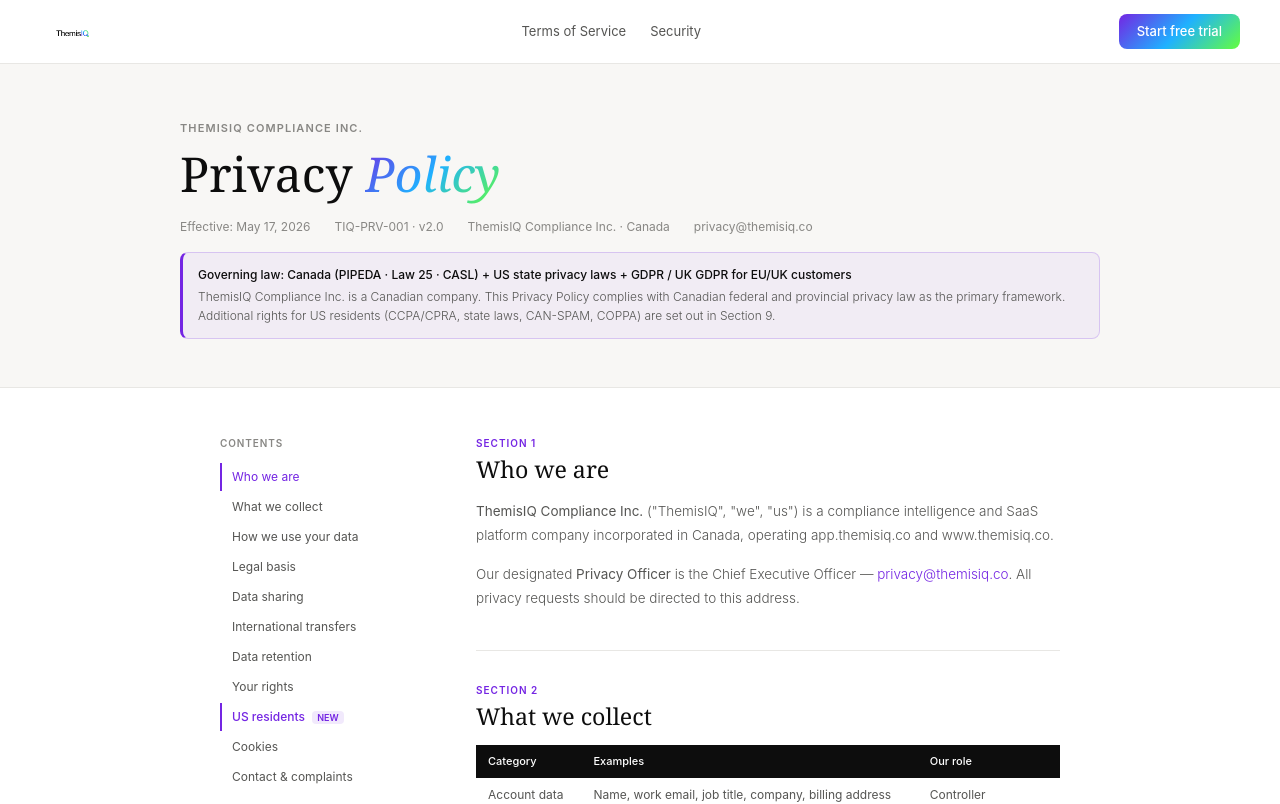
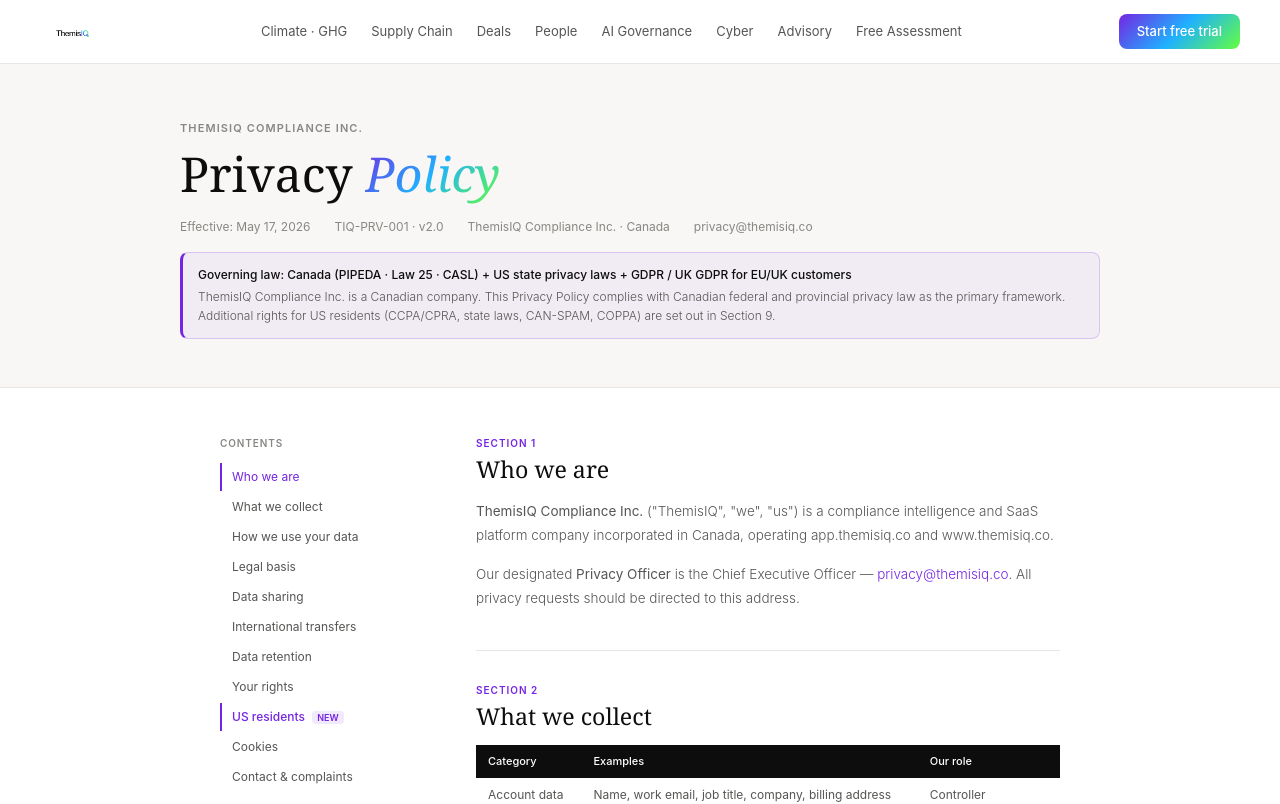
Before and after one commit to themisiqco/themisiq, a Next.js app: page /privacy in a window 1280 px wide. Shown: the top 804 px of the page. Built offline with nearby package versions, Linux system fonts and the light colour scheme.

Commit message:
Update nav on all pages

```diff
--- a/app/advisory/page.tsx
+++ b/app/advisory/page.tsx
@@ -11,8 +11,13 @@
         </a>
         <div style={{ display: 'flex', alignItems: 'center', gap: '2rem' }}>
           <a href="/climate-ghg" style={navLink}>Climate · GHG</a>
+          <a href="/supply-chain" style={navLink}>Supply Chain</a>
+          <a href="/deals" style={navLink}>Deals</a>
+          <a href="/people" style={navLink}>People</a>
+          <a href="/ai-governance" style={navLink}>AI Governance</a>
+          <a href="/cyber" style={navLink}>Cyber</a>
+          <a href="/advisory" style={navLink}>Advisory</a>
           <a href="/assess" style={navLink}>Free Assessment</a>
-        </div>
         <a href="/assess" style={btnGrad}>Start free trial</a>
       </nav>
 
--- a/app/ai-governance/page.tsx
+++ b/app/ai-governance/page.tsx
@@ -11,6 +11,11 @@
         </a>
         <div style={{ display: 'flex', alignItems: 'center', gap: '2rem' }}>
           <a href="/climate-ghg" style={navLink}>Climate · GHG</a>
+          <a href="/supply-chain" style={navLink}>Supply Chain</a>
+          <a href="/deals" style={navLink}>Deals</a>
+          <a href="/people" style={navLink}>People</a>
+          <a href="/ai-governance" style={navLink}>AI Governance</a>
+          <a href="/cyber" style={navLink}>Cyber</a>
           <a href="/advisory" style={navLink}>Advisory</a>
           <a href="/assess" style={navLink}>Free Assessment</a>
         </div>
--- a/app/climate-ghg/page.tsx
+++ b/app/climate-ghg/page.tsx
@@ -10,7 +10,12 @@
           <img src="/logo.png" alt="ThemisIQ" style={{ height: 36, width: 'auto', mixBlendMode: 'multiply' }} />
         </a>
         <div style={{ display: 'flex', alignItems: 'center', gap: '2rem' }}>
-          <a href="/climate-risk" style={navLink}>Climate · Risk</a>
+          <a href="/climate-ghg" style={navLink}>Climate · GHG</a>
+          <a href="/supply-chain" style={navLink}>Supply Chain</a>
+          <a href="/deals" style={navLink}>Deals</a>
+          <a href="/people" style={navLink}>People</a>
+          <a href="/ai-governance" style={navLink}>AI Governance</a>
+          <a href="/cyber" style={navLink}>Cyber</a>
           <a href="/advisory" style={navLink}>Advisory</a>
           <a href="/assess" style={navLink}>Free Assessment</a>
         </div>
--- a/app/cyber/page.tsx
+++ b/app/cyber/page.tsx
@@ -11,6 +11,11 @@
         </a>
         <div style={{ display: 'flex', alignItems: 'center', gap: '2rem' }}>
           <a href="/climate-ghg" style={navLink}>Climate · GHG</a>
+          <a href="/supply-chain" style={navLink}>Supply Chain</a>
+          <a href="/deals" style={navLink}>Deals</a>
+          <a href="/people" style={navLink}>People</a>
+          <a href="/ai-governance" style={navLink}>AI Governance</a>
+          <a href="/cyber" style={navLink}>Cyber</a>
           <a href="/advisory" style={navLink}>Advisory</a>
           <a href="/assess" style={navLink}>Free Assessment</a>
         </div>
--- a/app/deals/page.tsx
+++ b/app/deals/page.tsx
@@ -11,6 +11,11 @@
         </a>
         <div style={{ display: 'flex', alignItems: 'center', gap: '2rem' }}>
           <a href="/climate-ghg" style={navLink}>Climate · GHG</a>
+          <a href="/supply-chain" style={navLink}>Supply Chain</a>
+          <a href="/deals" style={navLink}>Deals</a>
+          <a href="/people" style={navLink}>People</a>
+          <a href="/ai-governance" style={navLink}>AI Governance</a>
+          <a href="/cyber" style={navLink}>Cyber</a>
           <a href="/advisory" style={navLink}>Advisory</a>
           <a href="/assess" style={navLink}>Free Assessment</a>
         </div>
--- a/app/people/page.tsx
+++ b/app/people/page.tsx
@@ -11,6 +11,11 @@
         </a>
         <div style={{ display: 'flex', alignItems: 'center', gap: '2rem' }}>
           <a href="/climate-ghg" style={navLink}>Climate · GHG</a>
+          <a href="/supply-chain" style={navLink}>Supply Chain</a>
+          <a href="/deals" style={navLink}>Deals</a>
+          <a href="/people" style={navLink}>People</a>
+          <a href="/ai-governance" style={navLink}>AI Governance</a>
+          <a href="/cyber" style={navLink}>Cyber</a>
           <a href="/advisory" style={navLink}>Advisory</a>
           <a href="/assess" style={navLink}>Free Assessment</a>
         </div>
--- a/app/privacy/page.tsx
+++ b/app/privacy/page.tsx
@@ -28,8 +28,14 @@
           <img src="/logo.png" alt="ThemisIQ" style={{ height: 36, width: 'auto', mixBlendMode: 'multiply' }} />
         </a>
         <div style={{ display: 'flex', gap: '1.5rem' }}>
-          <a href="/terms" style={navLink}>Terms of Service</a>
-          <a href="/security" style={navLink}>Security</a>
+          <a href="/climate-ghg" style={navLink}>Climate · GHG</a>
+          <a href="/supply-chain" style={navLink}>Supply Chain</a>
+          <a href="/deals" style={navLink}>Deals</a>
+          <a href="/people" style={navLink}>People</a>
+          <a href="/ai-governance" style={navLink}>AI Governance</a>
+          <a href="/cyber" style={navLink}>Cyber</a>
+          <a href="/advisory" style={navLink}>Advisory</a>
+          <a href="/assess" style={navLink}>Free Assessment</a>
         </div>
         <a href="/assess" style={btnGrad}>Start free trial</a>
       </nav>
--- a/app/security/page.tsx
+++ b/app/security/page.tsx
@@ -10,9 +10,14 @@
           <img src="/logo.png" alt="ThemisIQ" style={{ height: 36, width: 'auto', mixBlendMode: 'multiply' }} />
         </a>
         <div style={{ display: 'flex', gap: '1.5rem' }}>
-          <a href="/privacy" style={navLink}>Privacy Policy</a>
-          <a href="/terms" style={navLink}>Terms of Service</a>
-        </div>
+          <a href="/climate-ghg" style={navLink}>Climate · GHG</a>
+          <a href="/supply-chain" style={navLink}>Supply Chain</a>
+          <a href="/deals" style={navLink}>Deals</a>
+          <a href="/people" style={navLink}>People</a>
+          <a href="/ai-governance" style={navLink}>AI Governance</a>
+          <a href="/cyber" style={navLink}>Cyber</a>
+          <a href="/advisory" style={navLink}>Advisory</a>
+          <a href="/assess" style={navLink}>Free Assessment</a>
         <a href="/assess" style={btnGrad}>Start free trial</a>
       </nav>
 
--- a/app/supply-chain/page.tsx
+++ b/app/supply-chain/page.tsx
@@ -11,6 +11,11 @@
         </a>
         <div style={{ display: 'flex', alignItems: 'center', gap: '2rem' }}>
           <a href="/climate-ghg" style={navLink}>Climate · GHG</a>
+          <a href="/supply-chain" style={navLink}>Supply Chain</a>
+          <a href="/deals" style={navLink}>Deals</a>
+          <a href="/people" style={navLink}>People</a>
+          <a href="/ai-governance" style={navLink}>AI Governance</a>
+          <a href="/cyber" style={navLink}>Cyber</a>
           <a href="/advisory" style={navLink}>Advisory</a>
           <a href="/assess" style={navLink}>Free Assessment</a>
         </div>
--- a/app/terms/page.tsx
+++ b/app/terms/page.tsx
@@ -10,8 +10,14 @@
           <img src="/logo.png" alt="ThemisIQ" style={{ height: 36, width: 'auto', mixBlendMode: 'multiply' }} />
         </a>
         <div style={{ display: 'flex', gap: '1.5rem' }}>
-          <a href="/privacy" style={navLink}>Privacy Policy</a>
-          <a href="/security" style={navLink}>Security</a>
+          <a href="/climate-ghg" style={navLink}>Climate · GHG</a>
+          <a href="/supply-chain" style={navLink}>Supply Chain</a>
+          <a href="/deals" style={navLink}>Deals</a>
+          <a href="/people" style={navLink}>People</a>
+          <a href="/ai-governance" style={navLink}>AI Governance</a>
+          <a href="/cyber" style={navLink}>Cyber</a>
+          <a href="/advisory" style={navLink}>Advisory</a>
+          <a href="/assess" style={navLink}>Free Assessment</a>
         </div>
         <a href="/assess" style={btnGrad}>Start free trial</a>
       </nav>
```
